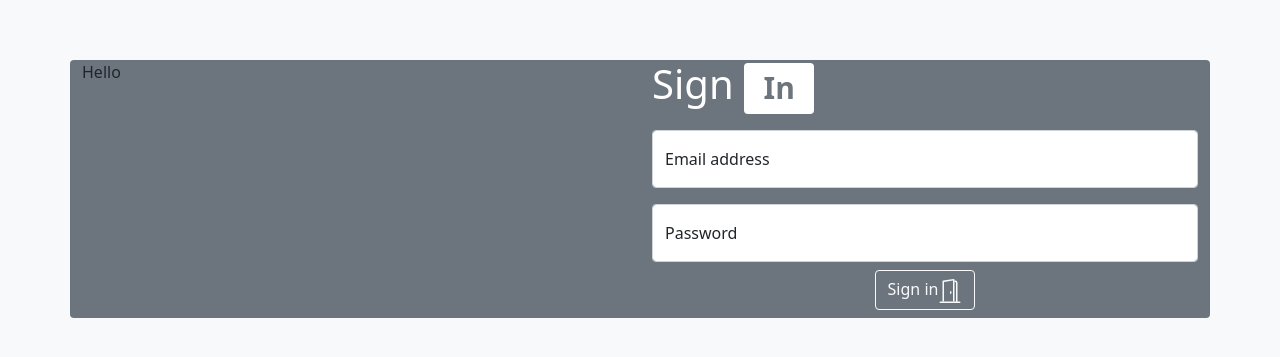
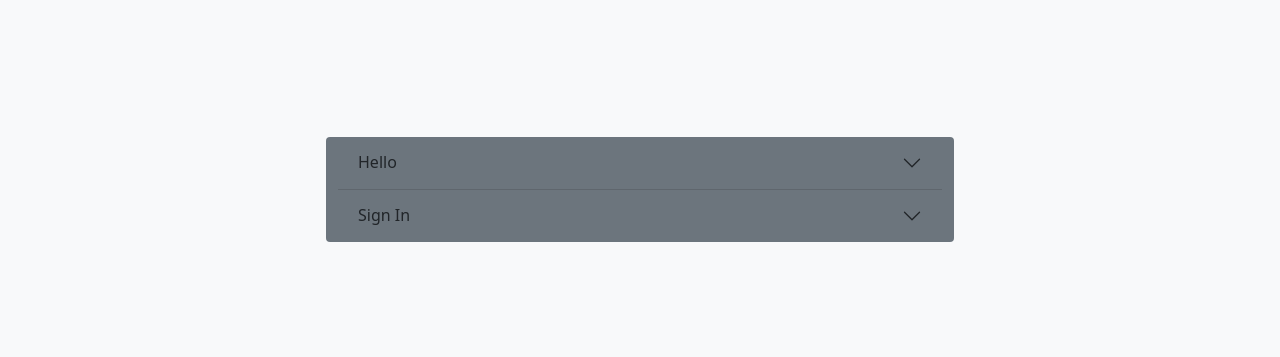
Before and after one commit to teneons/user-auth-client, a React (Create React App) app: page / in a window 1280 px wide. Shown: the part 211-568 px from the top of the page. Built offline with nearby package versions, Linux system fonts and the light colour scheme.

Commit message:
remake UI for father container

```diff
--- a/src/components/Body/Body.js
+++ b/src/components/Body/Body.js
@@ -6,16 +6,39 @@ export default class Body extends Component {
   render() {
 
     return (
-      <div className='container-fluid bg-light d-flex justify-content-center align-items-center' style={{height: '100vh'}}>
-        <div className='container rounded bg-secondary'>
-          <div className="row">
-            <div className="col-sm">
-              Hello
-            </div>
-            <div className="col-sm">
-              <SignIn />
+      <div className='container-fluid bg-light d-flex justify-content-center align-items-center' style={{ height: '100vh' }}>
+        <div class="accordion accordion-flush container rounded bg-secondary col-6" id="accordionFlushExample">
+
+          <div class="accordion-item">
+            <h2 class="accordion-header" id="flush-headingOne">
+              <button class="accordion-button collapsed" type="button" data-toggle="collapse" data-target="#flush-collapseOne" aria-expanded="false" aria-controls="flush-collapseOne">
+                Hello
+              </button>
+            </h2>
+            <div id="flush-collapseOne" class="accordion-collapse collapse" aria-labelledby="flush-headingOne" data-parent="#accordionFlushExample">
+              <div className='d-flex justify-content-center'>
+                <div class="accordion-body col-9">
+                  Hello
+                </div>
+              </div>
             </div>
           </div>
+
+          <div class="accordion-item">
+            <h2 class="accordion-header" id="flush-headingTwo">
+              <button class="accordion-button collapsed" type="button" data-toggle="collapse" data-target="#flush-collapseTwo" aria-expanded="false" aria-controls="flush-collapseTwo">
+                Sign In
+              </button>
+            </h2>
+            <div id="flush-collapseTwo" class="accordion-collapse collapse" aria-labelledby="flush-headingTwo" data-parent="#accordionFlushExample">
+              <div className='d-flex justify-content-center'>
+                <div class="accordion-body col-7">
+                  <SignIn />
+                </div>
+              </div>
+            </div>
+          </div>
+
         </div>
       </div>
     )
```
